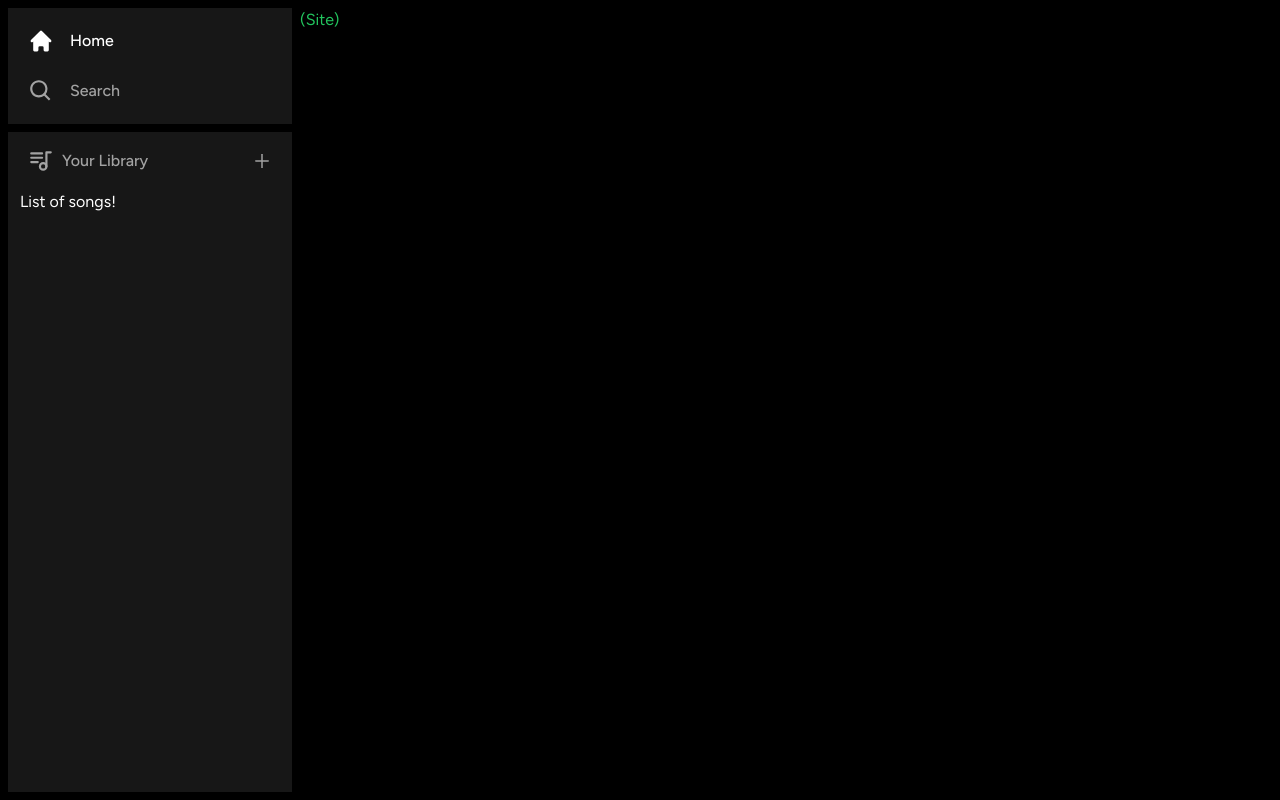
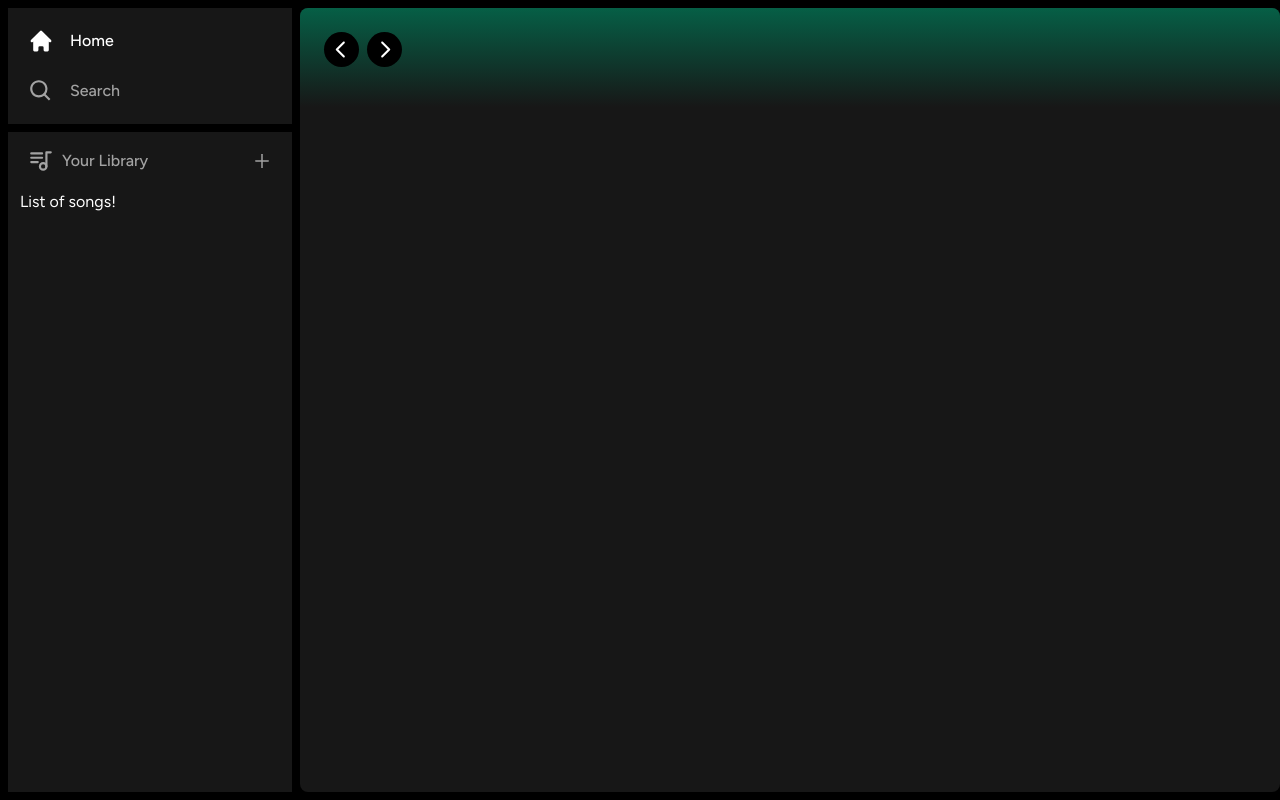
Before and after one commit to Hemant-Bhardwaj/Spotify-Clone, a Next.js app: page / in a window 1280 px wide. Built offline with nearby package versions, Linux system fonts and the light colour scheme.

Commit message:
create header component

```diff
--- a/app/(site)/page.tsx
+++ b/app/(site)/page.tsx
@@ -1,3 +1,18 @@
+import Header from "@/components/Header";
+
 export default function Home() {
-  return <div className="text-green-500">(Site)</div>;
+  return (
+    <div
+      className="
+    bg-neutral-900
+    rounded-lg
+    h-full
+    w-full
+    overflow-hidden
+    overflow-y-auto
+  "
+    >
+      <Header>Header</Header>
+    </div>
+  );
 }
--- /dev/null
+++ b/components/Header.tsx
@@ -0,0 +1,104 @@
+"use client";
+import { useRouter } from "next/navigation";
+import { twMerge } from "tailwind-merge";
+import { RxCaretLeft, RxCaretRight } from "react-icons/rx";
+import { HiHome } from "react-icons/hi";
+import { BiSearch } from "react-icons/bi";
+
+interface HeaderProps {
+  children: React.ReactNode;
+  className?: string;
+}
+
+const Header: React.FC<HeaderProps> = ({ children, className }) => {
+  const router = useRouter();
+
+  const handleLogout = () => {
+    // Handle logout later
+  };
+
+  return (
+    <div
+      className={twMerge(
+        `
+        h-fit
+        bg-gradient-to-b
+        from-emerald-800
+        p-6
+        `,
+        className
+      )}
+    >
+      <div className="w-full mb-4 flex items-center justify-between">
+        <div className="hidden md:flex gap-x-2 items-center">
+          <button
+            onClick={() => router.back()}
+            className="
+              rounded-full
+              bg-black
+              flex
+              items-center
+              justify-center
+              cursor-pointer
+              hover:opacity-75
+              transition
+            "
+          >
+            <RxCaretLeft className="text-white" size={35} />
+          </button>
+          <button
+            onClick={() => router.forward()}
+            className="
+              rounded-full
+              bg-black
+              flex
+              items-center
+              justify-center
+              cursor-pointer
+              hover:opacity-75
+              transition
+            "
+          >
+            <RxCaretRight className="text-white" size={35} />
+          </button>
+        </div>
+        <div className="flex md:hidden gap-x-2 items-center">
+          <button
+            onClick={() => router.push("/")}
+            className="
+              rounded-full
+              p-2
+              bg-white
+              flex
+              items-center
+              justify-center
+              cursor-pointer
+              hover:opacity-75
+              transition
+            "
+          >
+            <HiHome className="text-black" size={20} />
+          </button>
+          <button
+            onClick={() => router.push("/search")}
+            className="
+              rounded-full
+              p-2
+              bg-white
+              flex
+              items-center
+              justify-center
+              cursor-pointer
+              hover:opacity-75
+              transition
+            "
+          >
+            <BiSearch className="text-black" size={20} />
+          </button>
+        </div>
+      </div>
+    </div>
+  );
+};
+
+export default Header;
```
